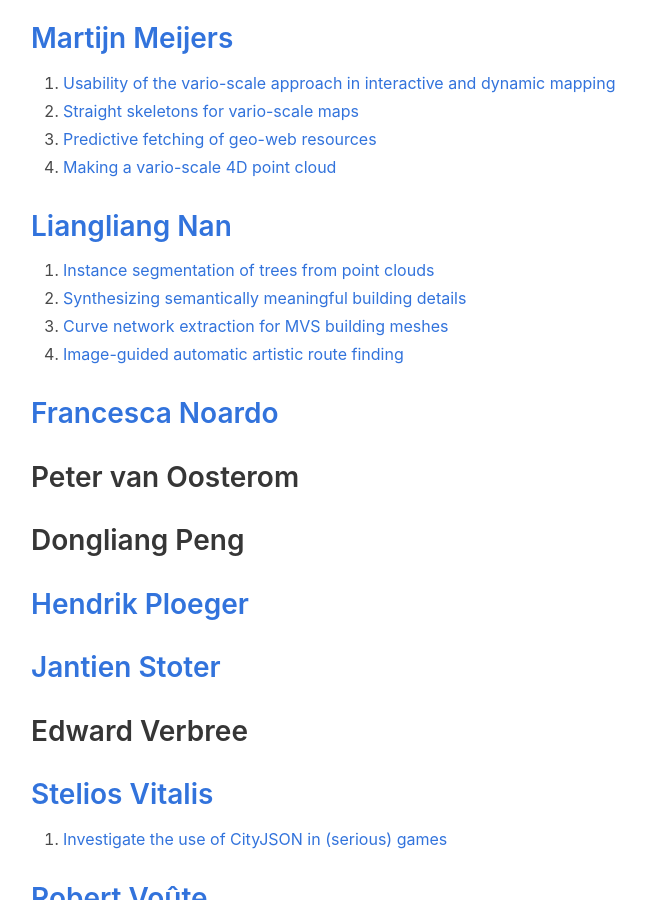
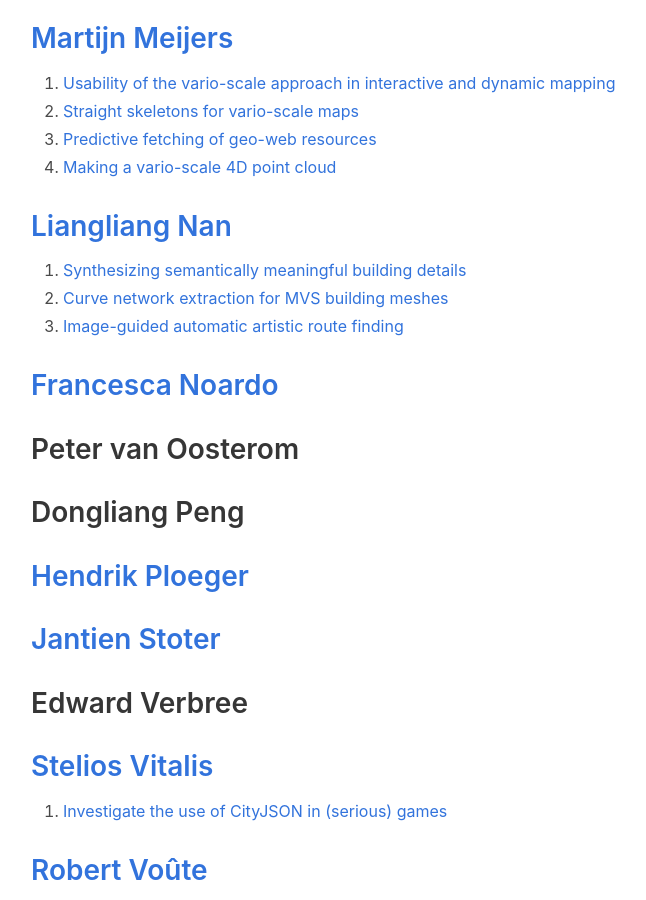
Before and after one commit to tudelft3d/geo2020, a Jekyll site: the page built from potentialtopics/index.md, in a window 1280 px wide and 900 px high, scrolled down 1914 px. Shown: the whole window, without its empty margins (33-679 px from the left). Built offline with Jekyll 4.4.1, drawn with Linux system fonts in a browser that asks for light colours; nearby versions of some CDN libraries.

Commit message:
removed the instance segmentation topic

```diff
--- a/potentialtopics/index.md
+++ b/potentialtopics/index.md
@@ -87,10 +87,9 @@
 4. [Making a vario-scale 4D point cloud](https://wiki.tudelft.nl/bin/view/Organisation/OTB/GISt/MScThesisTopics#Making_a_vario_45scale_4D_point_cloud)
 
 ## [Liangliang Nan](https://3d.bk.tudelft.nl/liangliang)
-1. [Instance segmentation of trees from point clouds](https://3d.bk.tudelft.nl/education/msctopics/#instance-segmentation-of-trees-from-point-clouds)
-2. [Synthesizing semantically meaningful building details](https://3d.bk.tudelft.nl/education/msctopics/#synthesizing-semantically-meaningful-building-details)
-3. [Curve network extraction for MVS building meshes](https://3d.bk.tudelft.nl/education/msctopics/#curve-network-extraction-for-mvs-building-meshes)
-4. [Image-guided automatic artistic route finding](https://3d.bk.tudelft.nl/education/msctopics/#image-guided-automatic-artistic-route-finding)
+1. [Synthesizing semantically meaningful building details](https://3d.bk.tudelft.nl/education/msctopics/#synthesizing-semantically-meaningful-building-details)
+2. [Curve network extraction for MVS building meshes](https://3d.bk.tudelft.nl/education/msctopics/#curve-network-extraction-for-mvs-building-meshes)
+3. [Image-guided automatic artistic route finding](https://3d.bk.tudelft.nl/education/msctopics/#image-guided-automatic-artistic-route-finding)
 
 
 ## [Francesca Noardo](http://www.noardo.eu/)
```
